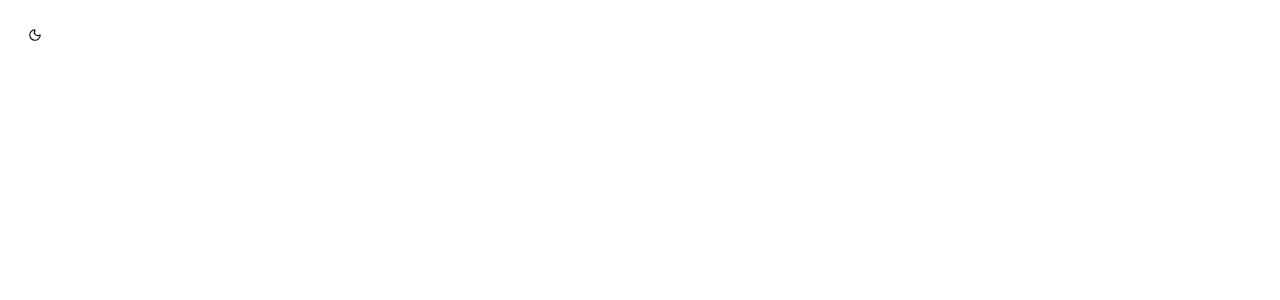
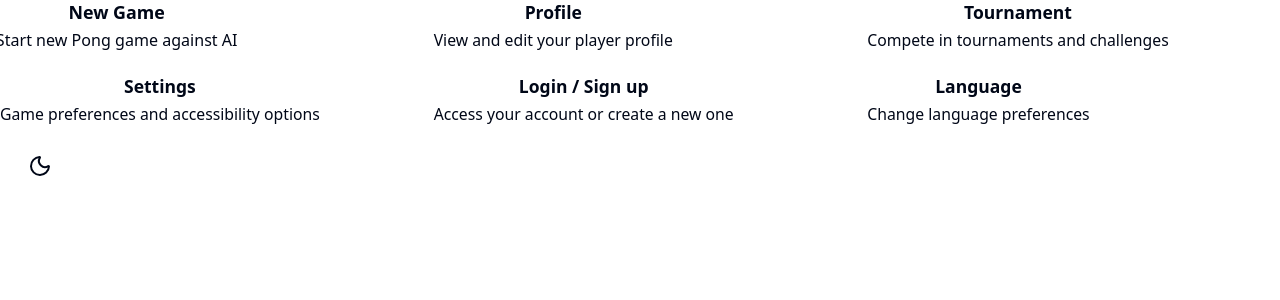
Before and after one commit to paularynty/ft_transcendence, a React (Vite) app: page /main in a window 1280 px wide. Shown: the top 300 px of the page. Built offline with nearby package versions, Linux system fonts and the light colour scheme.

Commit message:
build main menu

```diff
--- a/src/App.tsx
+++ b/src/App.tsx
@@ -1,6 +1,7 @@
 import { useState, useEffect } from "react";
 import { HeroSection } from "./components/HeroSection";
-// import { Navigation } from './components/Navigation';
+import { MainMenu } from "./components/MainMenu";
+import { BrowserRouter as Router, Routes, Route } from "react-router-dom";
 // import { GameOverview } from './components/GameOverview';
 // import { PongGame } from './components/PongGame';
 // import { ProfilePage } from './components/ProfilePage';
@@ -9,21 +10,18 @@ import { HeroSection } from "./components/HeroSection";
 // import { TournamentPage } from './components/TournamentPage';
 // import { LanguagePage } from './components/LanguagePage';
 
-type Section =
-  | "hero"
-  | "overview"
-  | "newgame"
-  | "profile"
-  | "settings"
-  | "login"
-  | "tournament"
-  | "language";
-
-import { BrowserRouter as Router, Routes, Route, Link } from "react-router-dom";
-import { MainMenu } from "./components/MainMenu";
+// type Section =
+//   | "hero"
+//   | "overview"
+//   | "newgame"
+//   | "profile"
+//   | "settings"
+//   | "login"
+//   | "tournament"
+//   | "language";
 
 export default function App() {
-  const [currentSection, setCurrentSection] = useState<Section>("hero");
+  // const [currentSection, setCurrentSection] = useState<Section>("hero");
   const [isDarkMode, setIsDarkMode] = useState(false);
   const [reduceMotion, setReduceMotion] = useState(false);
 
@@ -73,34 +71,34 @@ export default function App() {
     localStorage.setItem("pong-theme", newTheme ? "dark" : "light");
   };
 
-  const handleSectionChange = (section: string) => {
-    setCurrentSection(section as Section);
+  // const handleSectionChange = (section: string) => {
+  //   setCurrentSection(section as Section);
 
-    // Announce section change to screen readers
-    const announcement = `Navigated to ${section.replace(/([A-Z])/g, " $1").toLowerCase()} section`;
-    const announcer = document.createElement("div");
-    announcer.setAttribute("aria-live", "polite");
-    announcer.setAttribute("aria-atomic", "true");
-    announcer.className = "sr-only";
-    announcer.textContent = announcement;
-    document.body.appendChild(announcer);
-    setTimeout(() => document.body.removeChild(announcer), 1000);
-  };
+  //   // Announce section change to screen readers
+  //   const announcement = `Navigated to ${section.replace(/([A-Z])/g, " $1").toLowerCase()} section`;
+  //   const announcer = document.createElement("div");
+  //   announcer.setAttribute("aria-live", "polite");
+  //   announcer.setAttribute("aria-atomic", "true");
+  //   announcer.className = "sr-only";
+  //   announcer.textContent = announcement;
+  //   document.body.appendChild(announcer);
+  //   setTimeout(() => document.body.removeChild(announcer), 1000);
+  // };
 
-  const handleStart = () => {
-    setCurrentSection("overview");
-  };
+  // const handleStart = () => {
+  //   setCurrentSection("overview");
+  // };
 
-  const handleBackToOverview = () => {
-    setCurrentSection("overview");
-  };
+  // const handleBackToOverview = () => {
+  //   setCurrentSection("overview");
+  // };
 
-  const renderCurrentSection = () => {
-    switch (currentSection) {
-      case "hero":
-        return (
-          <HeroSection onStart={handleStart} reduceMotion={reduceMotion} />
-        );
+  // const renderCurrentSection = () => {
+  //   switch (currentSection) {
+  //     case "hero":
+  //       return (
+  //         <HeroSection onStart={handleStart} reduceMotion={reduceMotion} />
+  //       );
   // case "overview":
   //   return (
   //     <GameOverview
@@ -133,12 +131,12 @@ export default function App() {
   //   return <TournamentPage onBack={handleBackToOverview} />;
   // case "language":
   //   return <LanguagePage onBack={handleBackToOverview} />;
-      default:
-        return (
-          <HeroSection onStart={handleStart} reduceMotion={reduceMotion} />
-        );
-    }
-  };
+  //     default:
+  //       return (
+  //         <HeroSection onStart={handleStart} reduceMotion={reduceMotion} />
+  //       );
+  //   }
+  // };
 
   return (
     <Router>
@@ -171,6 +169,7 @@ export default function App() {
             <MainMenu
               isDarkMode={isDarkMode}
               onToggleTheme={handleToggleTheme}
+              reduceMotion={reduceMotion}
             />
           }
         />
--- a/src/components/MainMenu.tsx
+++ b/src/components/MainMenu.tsx
@@ -1,25 +1,91 @@
 import { StyledButton } from "./HeroSection";
-import { Sun, Moon } from "lucide-react";
+import { Play, User, Trophy, Settings, LogIn, Globe } from "lucide-react";
+import { DarkModeIcon } from "../shared/DarkModeIcon";
+import { LightModeIcon } from "../shared/LightModeIcon";
+import { motion } from "motion/react";
+import { HorizontalCard } from "../shared/HorizontalCard";
 
 interface NavigationProps {
   isDarkMode: boolean;
+  reduceMotion: boolean;
   onToggleTheme: () => void;
 }
 
-export const MainMenu = ({ isDarkMode, onToggleTheme }: NavigationProps) => {
+export const MainMenu = ({
+  isDarkMode,
+  onToggleTheme,
+  reduceMotion,
+}: NavigationProps) => {
+  const menuItems = [
+    {
+      id: "newgame",
+      title: "New Game",
+      description: "Start new Pong game against AI",
+      icon: Play,
+      primary: true,
+    },
+    {
+      id: "profile",
+      title: "Profile",
+      description: "View and edit your player profile",
+      icon: User,
+    },
+    {
+      id: "tournament",
+      title: "Tournament",
+      description: "Compete in tournaments and challenges",
+      icon: Trophy,
+    },
+    {
+      id: "settings",
+      title: "Settings",
+      description: "Game preferences and accessibility options",
+      icon: Settings,
+    },
+    {
+      id: "login",
+      title: "Login / Sign up",
+      description: "Access your account or create a new one",
+      icon: LogIn,
+    },
+    {
+      id: "language",
+      title: "Language",
+      description: "Change language preferences",
+      icon: Globe,
+    },
+  ];
+
   return (
-    <div className="flex items-center gap-2">
+    <>
+      {reduceMotion ? (
+        <div className="grid grid-cols-1 md:grid-cols-2 lg:grid-cols-3 gap-6">
+          {menuItems.map((item) => (
+            <HorizontalCard item={item}></HorizontalCard>
+          ))}
+        </div>
+      ) : (
+        <motion.div
+          className="grid grid-cols-1 md:grid-cols-2 lg:grid-cols-3 gap-6"
+          initial="hidden"
+          animate="visible"
+        >
+          {menuItems.map((item) => (
+            <motion.div
+              key={item.id}
+              whileHover={{ scale: 1.02, transition: { duration: 0.2 } }}
+            >
+              <HorizontalCard item={item}></HorizontalCard>
+            </motion.div>
+          ))}
+        </motion.div>
+      )}
       <StyledButton
         onClick={onToggleTheme}
         aria-label={isDarkMode ? "Switch to light mode" : "Switch to dark mode"}
-        className="bg-background/80 backdrop-blur-sm"
       >
-        {isDarkMode ? (
-          <Sun className="h-4 w-4" />
-        ) : (
-          <Moon className="h-4 w-4" />
-        )}
+        {isDarkMode ? <LightModeIcon /> : <DarkModeIcon />}
       </StyledButton>
-    </div>
+    </>
   );
 };
--- /dev/null
+++ b/src/shared/DarkModeIcon.tsx
@@ -0,0 +1,11 @@
+import styled from "styled-components";
+import { Moon } from "lucide-react";
+
+const StyledMoon = styled(Moon)`
+  width: 24px;
+  height: 24px;
+`;
+
+export const DarkModeIcon = () => {
+  return <StyledMoon />;
+};
--- /dev/null
+++ b/src/shared/HorizontalCard.tsx
@@ -0,0 +1,53 @@
+import type { LucideProps } from "lucide-react";
+import styled from "styled-components";
+
+const Root = styled.button`
+  cursor: pointer;
+`;
+
+// const StyledIcon = styled.div`
+//   height: 20px;
+//   width: 20px;
+// `;
+
+const CardHeader = styled.div``;
+
+const Title = styled.h3`
+  font-size: 1.25rem;
+  font-weight: 600;
+  line-height: 1.75rem;
+  margin-bottom: 0.25rem;
+`;
+
+const Description = styled.p`
+  font-size: 1.125rem;
+  line-height: 1.75rem;
+`;
+
+type Props = {
+  item: {
+    id: string;
+    title: string;
+    description: string;
+    icon: React.ForwardRefExoticComponent<
+      Omit<LucideProps, "ref"> & React.RefAttributes<SVGSVGElement>
+    >;
+    primary?: boolean;
+  };
+};
+
+export const HorizontalCard = ({ item }: Props) => {
+  return (
+    <Root>
+      <CardHeader>
+        <div className="flex items-center gap-3">
+          {/* <StyledIcon type={item.icon} /> */}
+        </div>
+        <div>
+          <Title>{item.title}</Title>
+          <Description>{item.description}</Description>
+        </div>
+      </CardHeader>
+    </Root>
+  );
+};
--- /dev/null
+++ b/src/shared/LightModeIcon.tsx
@@ -0,0 +1,11 @@
+import styled from "styled-components";
+import { Sun } from "lucide-react";
+
+const StyledSun = styled(Sun)`
+  width: 24px;
+  height: 24px;
+`;
+
+export const LightModeIcon = () => {
+  return <StyledSun />;
+};
```
Lines whose indentation alone changed are shown as unchanged.
